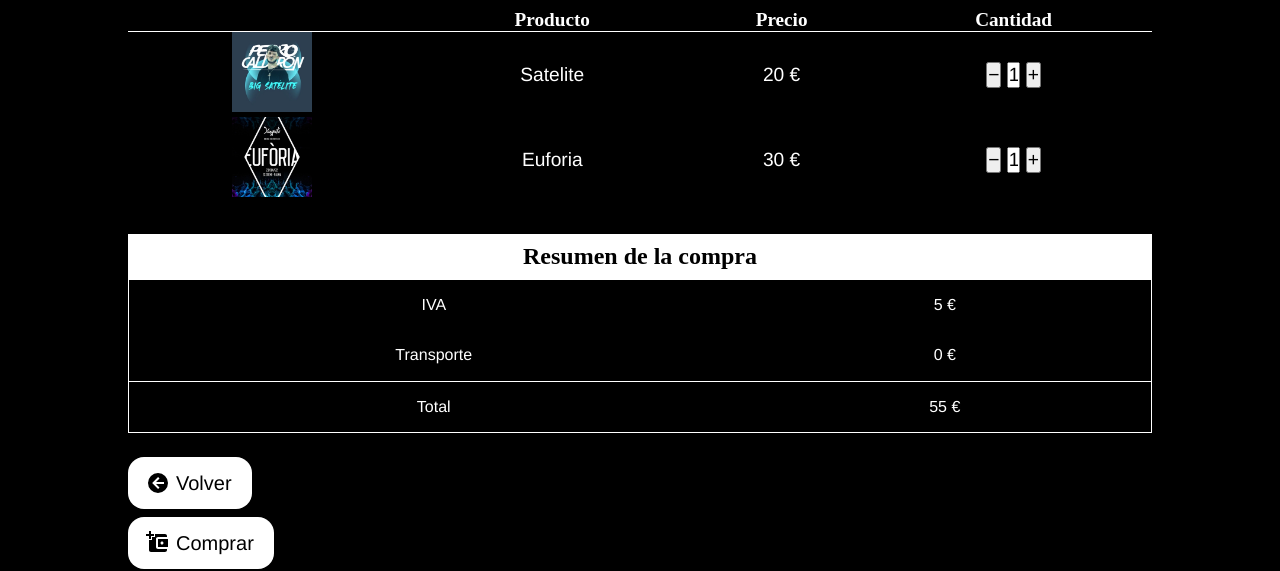
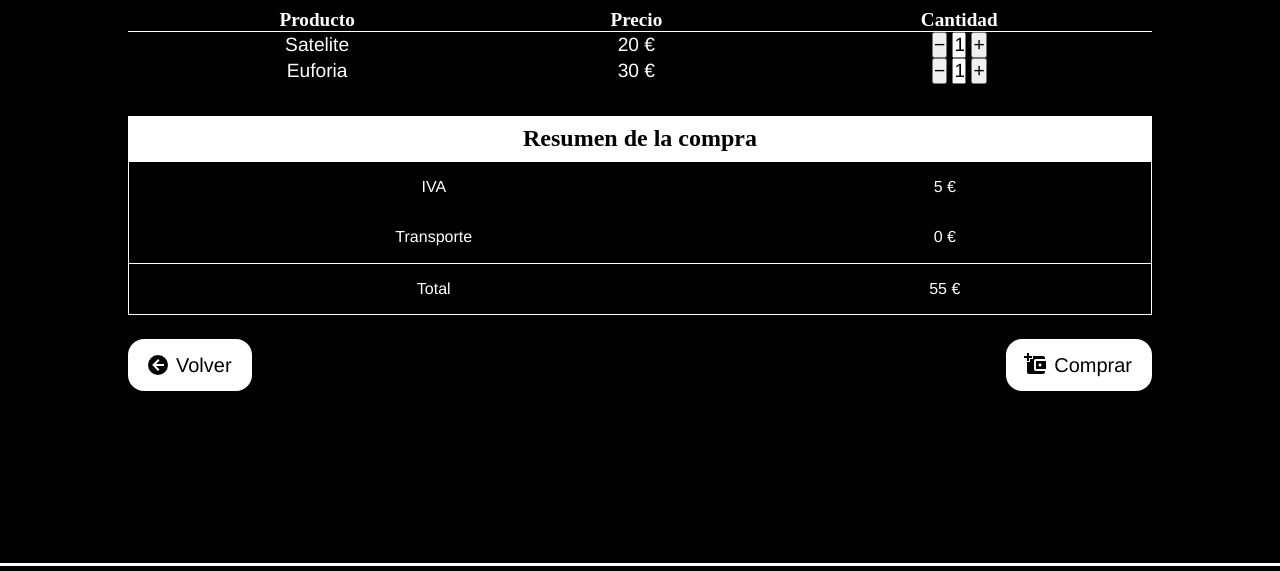
Before and after one commit to LlucBosch/web-discoteca, a website built with webpack: page purchase.html in a window 1280 px wide. Shown: the part 175-746 px from the top of the page. Built offline with nearby package versions, Linux system fonts and the light colour scheme.

Commit message:
cambios por hacer

```diff
--- a/purchase.html
+++ b/purchase.html
@@ -1,5 +1,6 @@
 <!doctype html>
 <html lang="es">
+
 <head>
     <meta charset="utf-8">
     <meta name="viewport" content="widtd=device-widtd, initial-scale=1">
@@ -7,7 +8,7 @@
 
     <title>EYE</title>
     <meta name="description" content="descripción de la web, se recomienda 90 caracteres">
-        <meta name="keywords" 	 content="palabras clave, separadas, por comas">
+    <meta name="keywords" content="palabras clave, separadas, por comas">
 
     <!-- <link href="style/app.css" rel="stylesheet"> -->
     <link href="style/mobile-app.css" rel="stylesheet">
@@ -29,7 +30,8 @@
                 <div class="column">
                     <div class="header-main-logo">
                         <svg viewBox="0 0 24 24">
-                                <path fill="currentColor" d="M12,9A3,3 0 0,0 9,12A3,3 0 0,0 12,15A3,3 0 0,0 15,12A3,3 0 0,0 12,9M12,17A5,5 0 0,1 7,12A5,5 0 0,1 12,7A5,5 0 0,1 17,12A5,5 0 0,1 12,17M12,4.5C7,4.5 2.73,7.61 1,12C2.73,16.39 7,19.5 12,19.5C17,19.5 21.27,16.39 23,12C21.27,7.61 17,4.5 12,4.5Z" />
+                            <path fill="currentColor"
+                                d="M12,9A3,3 0 0,0 9,12A3,3 0 0,0 12,15A3,3 0 0,0 15,12A3,3 0 0,0 12,9M12,17A5,5 0 0,1 7,12A5,5 0 0,1 12,7A5,5 0 0,1 17,12A5,5 0 0,1 12,17M12,4.5C7,4.5 2.73,7.61 1,12C2.73,16.39 7,19.5 12,19.5C17,19.5 21.27,16.39 23,12C21.27,7.61 17,4.5 12,4.5Z" />
                         </svg>
                         <h1>EYE</h1>
                     </div>
@@ -46,9 +48,11 @@
                         <div class="mobile-only">
                             <button class="menu" id="burgerButton">
                                 <svg width="50" height="50" viewBox="0 0 100 100">
-                                          <path class="line line1" d="M 20,29.000046 H 80.000231 C 80.000231,29.000046 94.498839,28.817352 94.532987,66.711331 94.543142,77.980673 90.966081,81.670246 85.259173,81.668997 79.552261,81.667751 75.000211,74.999942 75.000211,74.999942 L 25.000021,25.000058" />
+                                    <path class="line line1"
+                                        d="M 20,29.000046 H 80.000231 C 80.000231,29.000046 94.498839,28.817352 94.532987,66.711331 94.543142,77.980673 90.966081,81.670246 85.259173,81.668997 79.552261,81.667751 75.000211,74.999942 75.000211,74.999942 L 25.000021,25.000058" />
                                     <path class="line line2" d="M 20,50 H 80" />
-                                          <path class="line line3" d="M 20,70.999954 H 80.000231 C 80.000231,70.999954 94.498839,71.182648 94.532987,33.288669 94.543142,22.019327 90.966081,18.329754 85.259173,18.331003 79.552261,18.332249 75.000211,25.000058 75.000211,25.000058 L 25.000021,74.999942" />
+                                    <path class="line line3"
+                                        d="M 20,70.999954 H 80.000231 C 80.000231,70.999954 94.498839,71.182648 94.532987,33.288669 94.543142,22.019327 90.966081,18.329754 85.259173,18.331003 79.552261,18.332249 75.000211,25.000058 75.000211,25.000058 L 25.000021,74.999942" />
                                 </svg>
                             </button>
                         </div>
@@ -69,31 +73,31 @@
             <div class="purchase-items">
                 <table class="purchase-table">
                     <tr>
-                                <th></th>
+                        <th class="desktop-only"></th>
                         <th>Producto</th>
                         <th>Precio</th>
                         <th>Cantidad</th>
                     </tr>
                     <tr>
-                                <td><img src="./images/service1.webp" alt=""></td>
+                        <td class="desktop-only"><img src="./images/service1.webp" alt=""></td>
                         <td>Satelite</td>
                         <td>20 €</td>
                         <td>
                             <div class="plus-minus-button">
                                 <button class="minus-button">−</button>
-                                        <input  class="plus-minus-input" type="number" value="1" min="1" max="8">
+                                <input class="plus-minus-input" type="number" value="1" min="1" max="8">
                                 <button class="plus-button">+</button>
                             </div>
                         </td>
                     </tr>
                     <tr>
-                                <td><img src="./images/service2.webp" alt=""></td>
+                        <td class="desktop-only"><img src="./images/service2.webp" alt=""></td>
                         <td>Euforia</td>
                         <td>30 €</td>
                         <td>
                             <div class="plus-minus-button">
                                 <button class="minus-button">−</button>
-                                        <input  class="plus-minus-input" type="number" value="1" min="1" max="8">
+                                <input class="plus-minus-input" type="number" value="1" min="1" max="8">
                                 <button class="plus-button">+</button>
                             </div>
                         </td>
@@ -120,6 +124,7 @@
                     </tr>
                 </table>
 
+                <div class="desktop-only">
                     <div class="purchase-resume-buttons">
                         <div class="desktop-two-columns mobile-one-column">
                             <div class="column">
@@ -127,7 +132,8 @@
                                     <div class="svg-wrapper-1">
                                         <div class="svg-wrapper">
                                             <svg style="width:24px;height:24px" viewBox="0 0 24 24">
-                                                <path fill="currentColor" d="M2,12A10,10 0 0,1 12,2A10,10 0 0,1 22,12A10,10 0 0,1 12,22A10,10 0 0,1 2,12M18,11H10L13.5,7.5L12.08,6.08L6.16,12L12.08,17.92L13.5,16.5L10,13H18V11Z" />
+                                                <path fill="currentColor"
+                                                    d="M2,12A10,10 0 0,1 12,2A10,10 0 0,1 22,12A10,10 0 0,1 12,22A10,10 0 0,1 2,12M18,11H10L13.5,7.5L12.08,6.08L6.16,12L12.08,17.92L13.5,16.5L10,13H18V11Z" />
                                             </svg>
                                         </div>
                                     </div>
@@ -138,9 +144,11 @@
                                 <button>
                                     <div class="svg-wrapper-1">
                                         <div class="svg-wrapper">
-                                            <svg xmlns="http://www.w3.org/2000/svg" viewBox="0 0 24 24" width="24" height="24">
+                                            <svg xmlns="http://www.w3.org/2000/svg" viewBox="0 0 24 24" width="24"
+                                                height="24">
                                                 <path fill="none" d="M0 0h24v24H0z"></path>
-                                                <path fill="currentColor" d="M3 0V3H0V5H3V8H5V5H8V3H5V0H3M9 3V6H6V9H3V19C3 20.1 3.89 21 5 21H19C20.11 21 21 20.11 21 19V18H12C10.9 18 10 17.11 10 16V8C10 6.9 10.89 6 12 6H21V5C21 3.9 20.11 3 19 3H9M12 8V16H22V8H12M16 10.5C16.83 10.5 17.5 11.17 17.5 12C17.5 12.83 16.83 13.5 16 13.5C15.17 13.5 14.5 12.83 14.5 12C14.5 11.17 15.17 10.5 16 10.5Z" />
+                                                <path fill="currentColor"
+                                                    d="M3 0V3H0V5H3V8H5V5H8V3H5V0H3M9 3V6H6V9H3V19C3 20.1 3.89 21 5 21H19C20.11 21 21 20.11 21 19V18H12C10.9 18 10 17.11 10 16V8C10 6.9 10.89 6 12 6H21V5C21 3.9 20.11 3 19 3H9M12 8V16H22V8H12M16 10.5C16.83 10.5 17.5 11.17 17.5 12C17.5 12.83 16.83 13.5 16 13.5C15.17 13.5 14.5 12.83 14.5 12C14.5 11.17 15.17 10.5 16 10.5Z" />
                                             </svg>
                                         </div>
                                     </div>
@@ -151,6 +159,36 @@
                     </div>
                 </div>
 
+                <div class="mobile-only">
+                    <div class="purchase-resume-buttons-mobile">
+                        <button>
+                            <div class="svg-wrapper-1">
+                                <div class="svg-wrapper">
+                                    <svg style="width:24px;height:24px" viewBox="0 0 24 24">
+                                        <path fill="currentColor"
+                                            d="M2,12A10,10 0 0,1 12,2A10,10 0 0,1 22,12A10,10 0 0,1 12,22A10,10 0 0,1 2,12M18,11H10L13.5,7.5L12.08,6.08L6.16,12L12.08,17.92L13.5,16.5L10,13H18V11Z" />
+                                    </svg>
+                                </div>
+                            </div>
+                            <span>Volver</span>
+                        </button>
+                        <button>
+                            <div class="svg-wrapper-1">
+                                <div class="svg-wrapper">
+                                    <svg xmlns="http://www.w3.org/2000/svg" viewBox="0 0 24 24" width="24" height="24">
+                                        <path fill="none" d="M0 0h24v24H0z"></path>
+                                        <path fill="currentColor"
+                                            d="M3 0V3H0V5H3V8H5V5H8V3H5V0H3M9 3V6H6V9H3V19C3 20.1 3.89 21 5 21H19C20.11 21 21 20.11 21 19V18H12C10.9 18 10 17.11 10 16V8C10 6.9 10.89 6 12 6H21V5C21 3.9 20.11 3 19 3H9M12 8V16H22V8H12M16 10.5C16.83 10.5 17.5 11.17 17.5 12C17.5 12.83 16.83 13.5 16 13.5C15.17 13.5 14.5 12.83 14.5 12C14.5 11.17 15.17 10.5 16 10.5Z" />
+                                    </svg>
+                                </div>
+                            </div>
+                            <span>Comprar</span>
+                        </button>
+                    </div>
+                </div>
+
+            </div>
+
         </div>
 
     </main>
@@ -158,7 +196,8 @@
         <div class="footer">
             <div class="footer-logo">
                 <svg viewBox="0 0 24 24">
-                            <path fill="currentColor" d="M12,9A3,3 0 0,0 9,12A3,3 0 0,0 12,15A3,3 0 0,0 15,12A3,3 0 0,0 12,9M12,17A5,5 0 0,1 7,12A5,5 0 0,1 12,7A5,5 0 0,1 17,12A5,5 0 0,1 12,17M12,4.5C7,4.5 2.73,7.61 1,12C2.73,16.39 7,19.5 12,19.5C17,19.5 21.27,16.39 23,12C21.27,7.61 17,4.5 12,4.5Z" />
+                    <path fill="currentColor"
+                        d="M12,9A3,3 0 0,0 9,12A3,3 0 0,0 12,15A3,3 0 0,0 15,12A3,3 0 0,0 12,9M12,17A5,5 0 0,1 7,12A5,5 0 0,1 12,7A5,5 0 0,1 17,12A5,5 0 0,1 12,17M12,4.5C7,4.5 2.73,7.61 1,12C2.73,16.39 7,19.5 12,19.5C17,19.5 21.27,16.39 23,12C21.27,7.61 17,4.5 12,4.5Z" />
                 </svg>
                 <h1>EYE</h1>
             </div>
@@ -166,4 +205,5 @@
     </footer>
     <script type="module" src="./dist/main.js"></script>
 </body>
+
 </html>
--- a/sass/front/pages/home/mobile/_purchase.scss
+++ b/sass/front/pages/home/mobile/_purchase.scss
@@ -24,7 +24,6 @@
 
         th{
             color: white;
-
             border-bottom: 1px solid white;
         }
 
@@ -71,10 +70,11 @@
         border-top: 1px solid white;
     }
 
-    .purchase-resume-buttons{
+    .purchase-resume-buttons-mobile{
         justify-content: space-between;
         padding-bottom: 1rem;
         padding-top: 1rem;
+        display: flex;
         button {
             margin-top: 0.5rem;
             @include button-effect(hsl(0, 0%, 100%));
```
Also changed, not shown: ticket.html (+65 -17 lines), style/mobile-app.css, 1 other file. Lines whose indentation alone changed are shown as unchanged.
